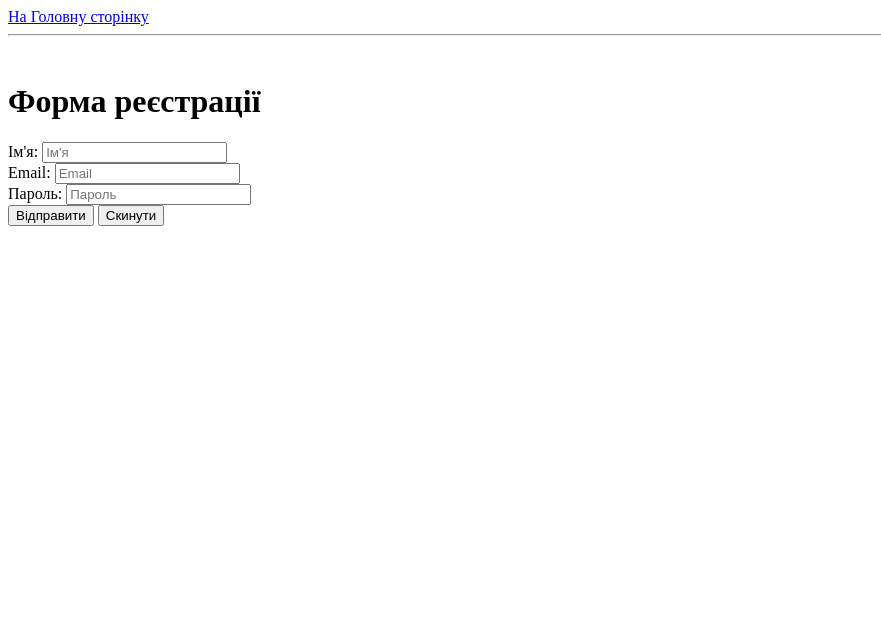
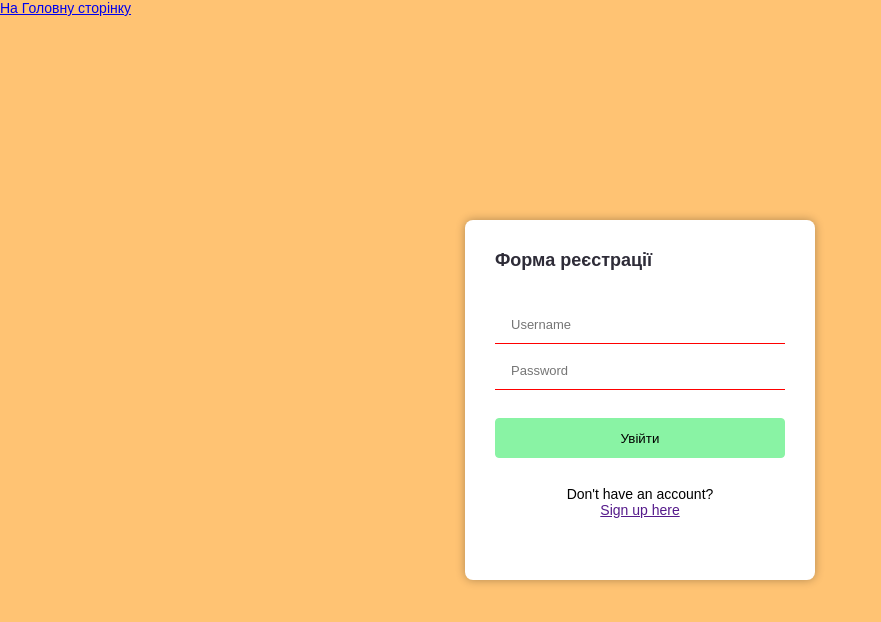
Before and after one commit to aschipsky/Test-HTML, a plain HTML site: page form.html in a window 1280 px wide. Shown: the whole page, without its empty margins (0-881 px from the left). Drawn offline with Linux system fonts and the light colour scheme.

Commit message:
start styles template

```diff
--- a/form.html
+++ b/form.html
@@ -4,27 +4,27 @@
     <meta charset="UTF-8">
     <meta name="viewport" content="width=device-width, initial-scale=1.0">
     <title>Document</title>
+    <link rel="stylesheet" href="/styles.css">
 </head>
 <body>
-  <a href="index.html">На Головну сторінку</a>
-    <hr>
-    <br>
-    <h1>Форма реєстрації</h1>
-    <form method="POST" action="https://formspree.io/f/xaylbooe">
-        <label for="nameId">Ім'я:
-            <input type="text" id="nameId" name="name" placeholder="Ім'я">
-        </label>
-        <br>
-        <label for="emaiId">Email:
-            <input type="text" id="emaiId" name="email" placeholder="Email">
-        </label>
-        <br>
-        <label for="passwordId">Пароль:
-            <input type="password" id="passwordId" name="password" placeholder="Пароль">
-        </label>
-        <br>
-        <button type="submit">Відправити</button>
-        <button type="reset">Скинути</button>
+    <a href="index.html">На Головну сторінку</a>
+
+    <form class="log-in-form" method="POST" action="https://formspree.io/f/xvovqakn">
+        <h2 class="title">Форма реєстрації</h2>
+        <div class="row">
+            <input class="input" type="text" name="username" placeholder="Username">
+        </div>
+        <div class="row">
+            <input class="input" type="password" name="password" placeholder="Password">
+        </div>
+        <div class="row">
+            <button class="btn" type="submit">Увійти</button>
+        </div>
+        <div class="text-align">
+            <span>Don't have an account?</span></br>
+            <a href="">Sign up here</a>
+        </div>
+
     </form>
 </body>
 </html>
--- /dev/null
+++ b/styles.css
@@ -0,0 +1,69 @@
+* {
+    box-sizing: border-box;
+}
+
+html {
+    font-family: Arial, Helvetica, sans-serif;
+    font-size: 14px;
+}
+
+body {
+    padding: 0;
+    margin: 0;
+    background: rgb(255, 195, 115);
+}
+
+h1, h2, h3, h4 {
+    margin: 0;
+}
+
+.log-in-form {
+    background: rgb(255, 255, 255);
+    width: 350px;
+    height: 360px;
+    border-radius: 8px;
+    box-shadow: 0 0 10px 0 rgba(0, 0, 0, 0.3);
+    padding: 30px;
+    position: absolute;
+    top: 50%;
+    left: 50%;
+    transform: translate(-50%, -50%)
+}
+
+.title {
+    font-size: 18px;
+    font-weight: 900;
+    padding-bottom: 27px;
+    color: rgb(46, 44, 56);
+}
+
+.row {
+    margin: 8px 0 8px 0;
+}
+
+.input {
+    width: 100%;
+    padding: 11px 16px 11px 16px;
+    font-size: 13px;
+    border-radius: 0;
+    border: none;
+    border-bottom: 1px solid rgb(255, 0, 0);
+}
+
+.input:focus {
+    outline: none;
+    border-color: rgb(103, 123, 212);
+}
+
+.btn {
+    height: 40px;
+    width: 100%;
+    border-radius: 4px;
+    background:  rgb(137, 243, 164);
+    border: 1px solid rgb(137, 243, 164);
+    margin: 20px 0
+}
+
+.text-align {
+    text-align: center;
+}
```
